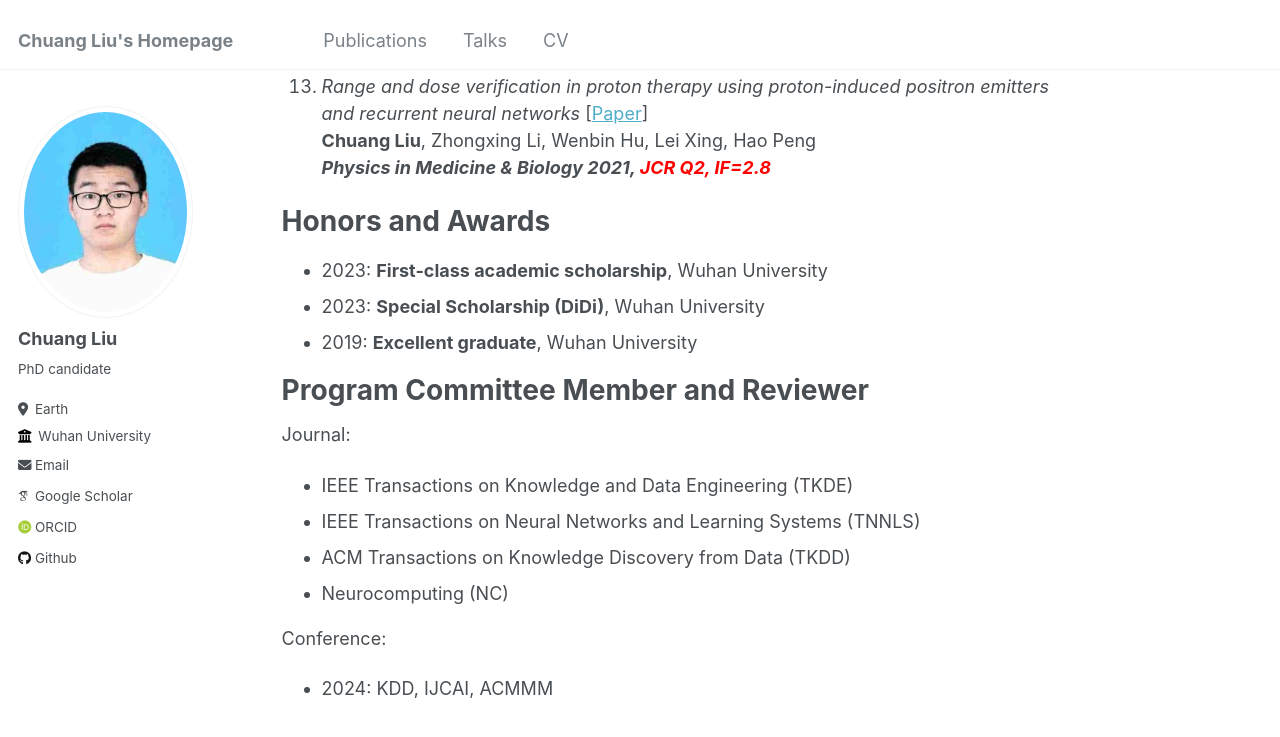
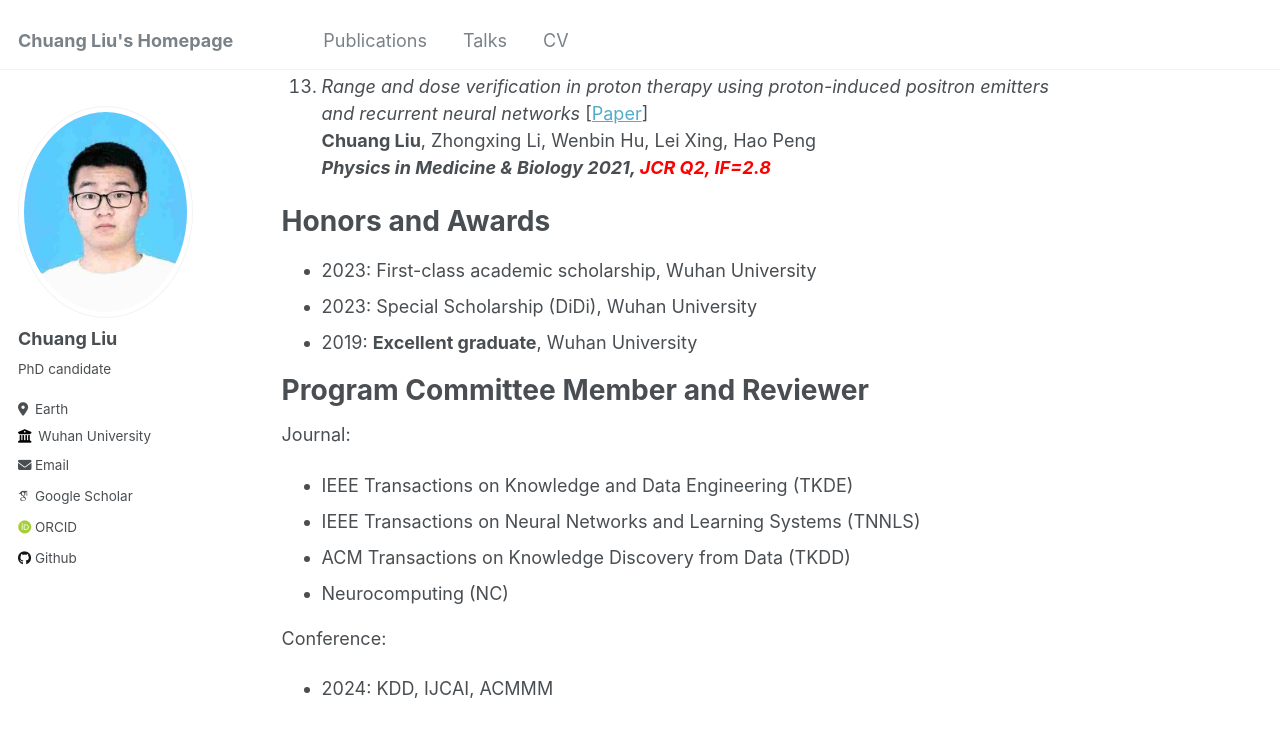
Before and after one commit to LiuChuang0059/LiuChuang0059.github.io, a Jekyll site: the page built from _pages/about.md, in a window 1280 px wide and 900 px high, scrolled down 2989 px. Shown: the top 737 px of the window. Built offline with Jekyll 4.4.1, drawn with Linux system fonts in a browser that asks for light colours; some web fonts are replaced; some of the changed text lies outside the part shown.

```diff
--- a/_pages/about.md
+++ b/_pages/about.md
@@ -14,9 +14,9 @@ Research Interests
 ======
 * Graph Representation Learning, Graph Neural Networks
 * Pre-training on Graphs, Graph Masked Autoencoder, Contrastive Learning
-* Graph Pooling
 * Bioinformatics, Drug Discovery
 * Pruning on Graphs
+* Graph Pooling
 
 
 
@@ -110,8 +110,8 @@ Joint European Conference on Machine Learning and Knowledge Discovery in Databas
 
 Honors and Awards
 =====
-* 2023: **First-class academic scholarship**, Wuhan University
-* 2023: **Special Scholarship (DiDi)**, Wuhan University
+* 2023: First-class academic scholarship, Wuhan University
+* 2023: Special Scholarship (DiDi), Wuhan University
 * 2019: **Excellent graduate**,  Wuhan University
 
 
```
Also changed, not shown: other parts of _pages/about.md (+2 -2 lines).
